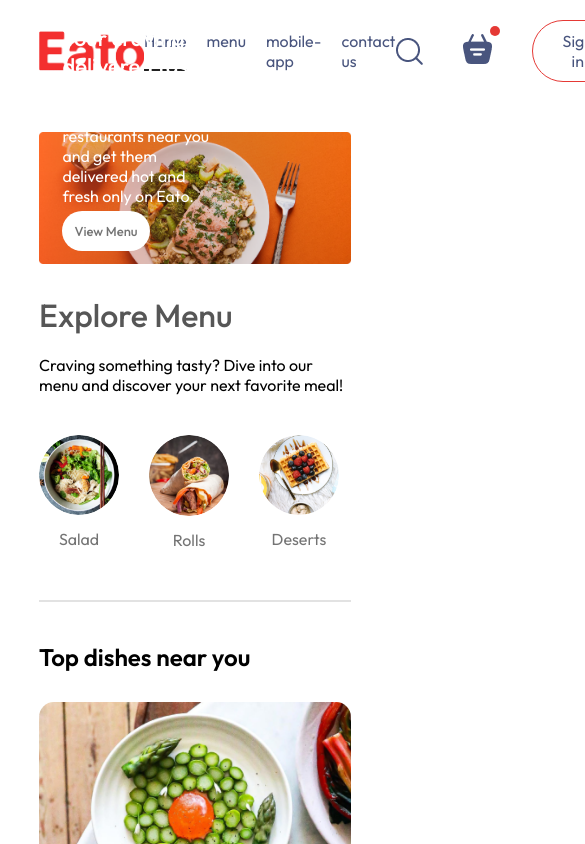
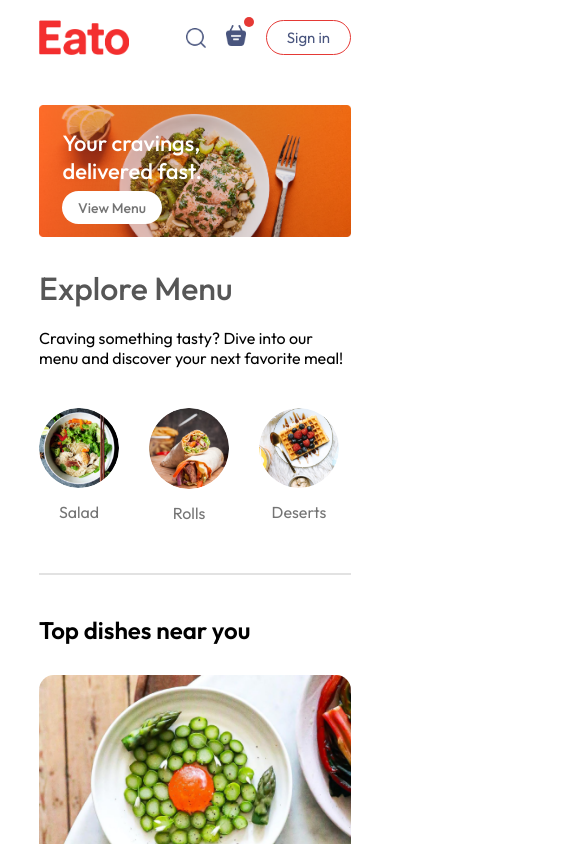
Before and after one commit to kvpradeep-03/Eato, a React (Vite) app: page / in a window 390 px wide. Shown: the top 844 px of the page, 585 px wide, since content can reach past the window. Built offline with nearby package versions, Linux system fonts and the light colour scheme.

Commit message:
made mobile responsive

```diff
--- a/src/components/AppDownload/AppDownload.jsx
+++ b/src/components/AppDownload/AppDownload.jsx
@@ -4,7 +4,7 @@
 
 const AppDownload = () => {
   return (
-    <div className='app-download'>
+    <div className='app-download' id="app-download">
         <p>For Better Experience Download <br/> Tomato App</p>
         <div className="app-download-platforms">
             <img src={assets.play_store} alt="play_store" />
--- a/src/components/ExploreMenu/ExploreMenu.css
+++ b/src/components/ExploreMenu/ExploreMenu.css
@@ -32,14 +32,14 @@
     transition: 0.2s;
 }
 
-.explore-menu-list-item p{
+.explore-menu-list-item p {
     margin-top: 10px;
     color: #747474;
-    font-size: max(1.4vw,16px);
+    font-size: max(1.4vw, 16px);
     cursor: pointer;
 }
 
-.explore-menu hr{
+.explore-menu hr {
     margin: 10px 0px;
     height: 2px;
     background-color: #e2e2e2;
@@ -47,8 +47,23 @@
 
 }
 
-.explore-menu-list-item .active{
+.explore-menu-list-item .active {
     border: 4px solid #E53935;
     padding: 2px;
 
 }
+
+@media (max-width:750px) {
+    .header-contents {
+        max-width: 55%;
+    }
+
+    .header-contents p {
+        display: none;
+    }
+
+    .header-contents button {
+        padding: 2vw 4vw;
+        font-size: 14px;
+    }
+}
--- a/src/components/ExploreMenu/ExploreMenu.jsx
+++ b/src/components/ExploreMenu/ExploreMenu.jsx
@@ -5,7 +5,7 @@
 //destructuring the props to get category and setCategory from home component
 const ExploreMenu = ({ category, setCategory }) => {
     return (
-        <div className='explore-menu'>
+        <div className='explore-menu' id="explore-menu">
             <h1>Explore Menu</h1>
             <p>Craving something tasty? Dive into our menu and discover your next favorite meal!</p>
             {/* by clicking stores the current name and compares the weather the stored name and selected name is true
--- a/src/components/Footer/Footer.css
+++ b/src/components/Footer/Footer.css
@@ -51,3 +51,14 @@
     background-color: grey;
     border: none;
 }
+
+@media (max-width:750px) {
+    .footer-content {
+        display: flex;
+        flex-direction: column;
+        gap: 35px;
+    }
+
+    I .footer-copyright {
+        text-align: center;
+    }   }
--- a/src/components/Footer/Footer.jsx
+++ b/src/components/Footer/Footer.jsx
@@ -4,7 +4,7 @@
 
 const Footer = () => {
   return (
-    <div className="footer">
+    <div className="footer" id="footer">
         <div className="footer-content">
             <div className="footer-content-left">
                   <img src={assets.logo} style={{ width: 105 }} alt="logo" className="logo" />
--- a/src/components/Header/Header.css
+++ b/src/components/Header/Header.css
@@ -1,4 +1,4 @@
-.header{
+.header {
     height: 34vw;
     margin: 30px auto;
     background: url('/header_img.png') no-repeat;
@@ -6,7 +6,7 @@
     position: relative;
 }
 
-.header-contents{
+.header-contents {
     position: absolute;
     display: flex;
     flex-direction: column;
@@ -18,24 +18,45 @@
     animation: fadeIn 3s;
 }
 
-.header-contents h2{
+.header-contents h2 {
     font-weight: 500;
     color: white;
-    font-size: max(4.5vw,22px);
+    font-size: max(4.5vw, 22px);
 }
 
-.header-contents p{
+.header-contents p {
     font-weight: 1px;
     color: white;
 }
 
-.header-contents button{
+.header-contents button {
     border: none;
     color: #747474;
     font-weight: 500;
     padding: 12px;
     background-color: white;
-    font-size: max(1.5vw,13px);
+    font-size: max(1.5vw, 13px);
     border-radius: 50px;
 
 }
+
+@media (max-width:1050px) {
+    .header-contents {
+        max-width: 45%;
+    }
+}
+
+@media (max-width:750px) {
+    .header-contents {
+        max-width: 65%;
+    }
+
+    .header-contents p {
+        display: none;
+    }
+
+    .header-contents button {
+        padding: 2vw 4vw;
+
+    }
+}
--- a/src/components/Navbar/Navbar.css
+++ b/src/components/Navbar/Navbar.css
@@ -1,15 +1,15 @@
-.navbar{
+.navbar {
     padding: 20px 0px;
     display: flex;
     justify-content: space-between;
     align-items: center;
 }
 
-.navbar .logo{
+.navbar .logo {
     width: 105px;
 }
 
-.navbar-menu{
+.navbar-menu {
     display: flex;
     list-style: none;
     gap: 20px;
@@ -17,13 +17,13 @@
     font-style: 18px;
 }
 
-.navbar-right{
+.navbar-right {
     display: flex;
     align-items: center;
     gap: 40px;
 }
 
-.navbar button{
+.navbar button {
     background: transparent;
     font-size: 16px;
     color: #49557e;
@@ -34,26 +34,26 @@
     transition: 0.3s;
 }
 
-.navbar button:hover{
+.navbar button:hover {
     background-color: #fff4f2;
 }
 
-.navbar .active{
+.navbar .active {
     padding-bottom: 2px;
     border-bottom: 2px solid #212121;
 
 }
 
-.navbar li{
+.navbar li {
     cursor: pointer;
 
 }
 
-.navbar-search-icon{
+.navbar-search-icon {
     position: relative;
 }
 
-.navbar-search-icon .dot{
+.navbar-search-icon .dot {
     position: absolute;
     min-height: 10px;
     min-width: 10px;
@@ -63,3 +63,69 @@
     right: -8px;
 
 }
+
+@media (max-width : 1050px) {
+    .navbar .logo {
+        width: 140px;
+    }
+
+    .navbar-menu {
+        gap: 20px;
+        font-size: 17px;
+    }
+
+    .navbar-right {
+        gap: 30px;
+    }
+
+    .navbar-right img {
+        width: 22px;
+    }
+
+    .navbar-right button {
+        padding: 8px 25px;
+    }
+}
+
+@media (max-width : 900px) {
+    .navbar .logo {
+        width: 90px;
+    }
+
+    .navbar-menu {
+        gap: 15px;
+        font-size: 16px;
+    }
+
+    .navbar-right {
+        gap: 20px;
+    }
+
+    .navbar-right img {
+        width: 20px;
+    }
+
+    .navbar-right button {
+        padding: 7px 20px;
+        font-size: 15px;
+    }
+}
+
+@media (max-width : 750px) {
+    .navbar-menu {
+        display: none;
+    }
+
+    .navbar-right {
+        gap: 20px;
+    }
+
+    .navbar-right img {
+        width: 20px;
+    }
+
+    .navbar-right button {
+        padding: 7px 20px;
+        font-size: 15px;
+    }
+}
--- a/src/components/Navbar/Navbar.jsx
+++ b/src/components/Navbar/Navbar.jsx
@@ -1,18 +1,20 @@
 import React, { useState } from 'react'
 import './Navbar.css'
 import { assets } from '../../assets/assets'
+import { Link } from 'react-router-dom'
 
 const Navbar = () => {
 
     const[menu, setMenu] = useState("home")
     return (
+        //TODO: Fix smooth scroll
         <div className='navbar'>
             <img src={assets.logo} className='logo' alt="logo"/>
             <ul className="navbar-menu">
-                <li onClick={() => setMenu("home")} className={menu === "home"?"active":""}>Home</li>
-                <li onClick={() => setMenu("menu")} className={menu === "menu"?"active":""}>menu</li>
-                <li onClick={() => setMenu("mobile-app")} className={menu === "mobile-app"?"active":""}>mobile-app</li>
-                <li onClick={() => setMenu("contact-us")} className={menu === "contact-us"?"active":""}>contact us</li>
+                <Link to='/' onClick={() => setMenu("home")} className={menu === "home"?"active":""}>Home</Link>
+                <a href='#explore-menu' onClick={() => setMenu("menu")} className={menu === "menu"?"active":""}>menu</a>
+                <a href='#app-download' onClick={() => setMenu("mobile-app")} className={menu === "mobile-app"?"active":""}>mobile-app</a>
+                <a href='#footer' onClick={() => setMenu("contact-us")} className={menu === "contact-us"?"active":""}>contact us</a>
             </ul>
             <div className='navbar-right'>
                 <img src={assets.search_icon} alt="search"/>
--- a/src/index.css
+++ b/src/index.css
@@ -1,10 +1,12 @@
 @import url('https://fonts.googleapis.com/css2?family=Outfit:wght@100..900&display=swap');
+
 
 *{
   padding: 0;
   margin: 0;
   box-sizing: border-box;
   font-family: Outfit;
+  scroll-behavior: smooth;
 }
 
 body{
```
